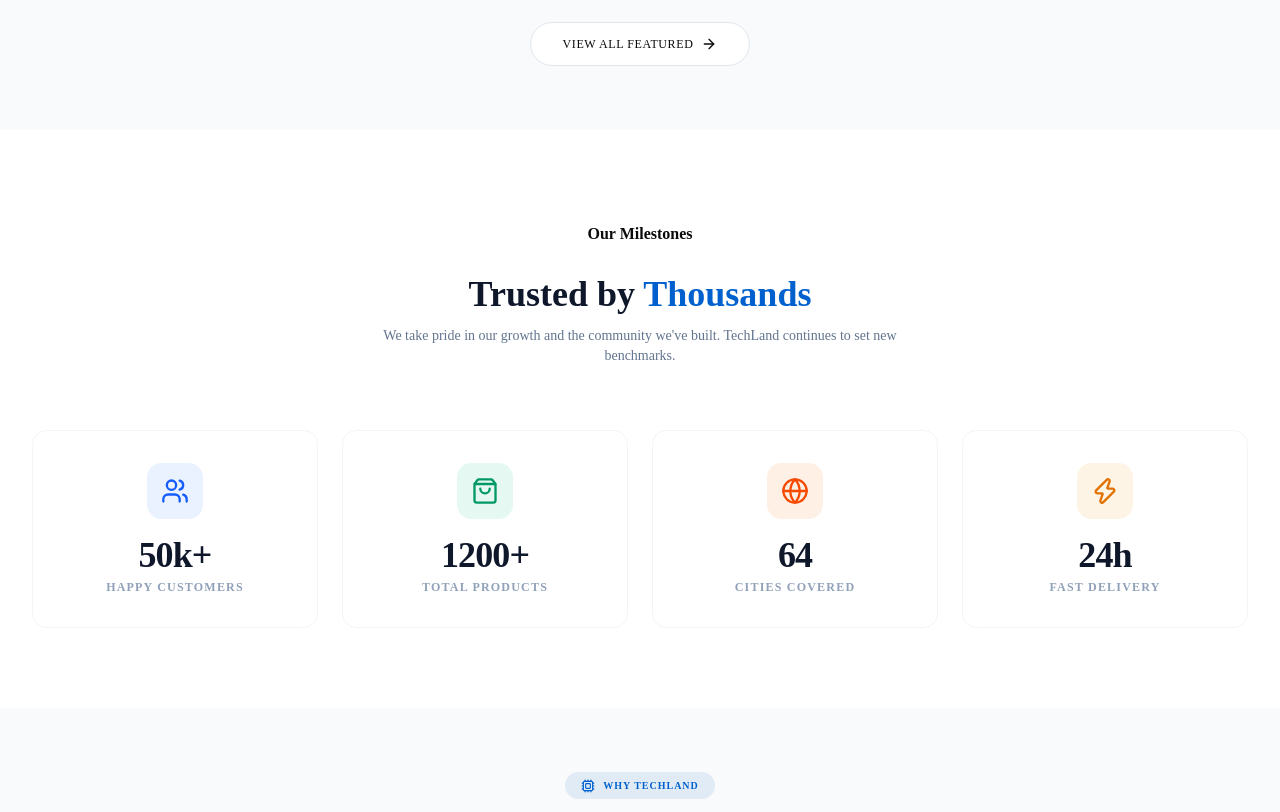
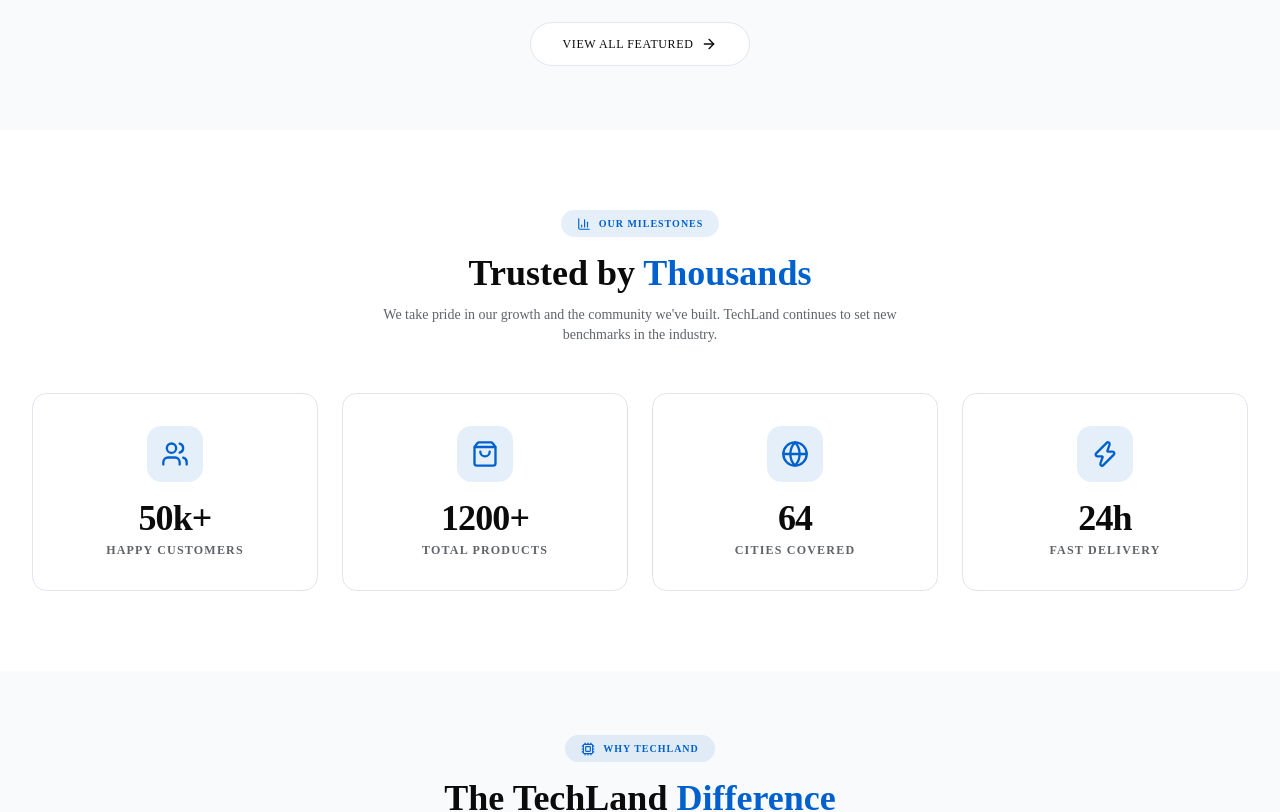
Before and after one commit to tanimahamed07/TechLand, a Next.js app: page / in a window 1280 px wide. Shown: the part 1540-2352 px from the top of the page. Built offline with nearby package versions, Linux system fonts and the light colour scheme; no server answers.

Commit message:
core: FAQSection section done

```diff
--- a/src/app/(public)/page.tsx
+++ b/src/app/(public)/page.tsx
@@ -4,6 +4,8 @@
 import StatSection from "@/components/home/StatSection";
 import WhyTechLand from "@/components/home/WhyTechLand";
 import TestimonialSection from "@/components/home/TestimonialSection";
+import NewsletterSection from "@/components/home/NewsletterSection";
+import FAQSection from "@/components/home/FAQSection";
 
 export default function Home() {
   return (
@@ -17,6 +19,8 @@
         <StatSection/>
         <WhyTechLand/>
         <TestimonialSection/>
+        <NewsletterSection/>
+        <FAQSection/>
       </main>
     </div>
   );
--- a/src/components/home/StatSection.tsx
+++ b/src/components/home/StatSection.tsx
@@ -1,7 +1,7 @@
 "use client";
 
 import React, { useEffect, useState } from "react";
-import { Users, ShoppingBag, Globe, Zap } from "lucide-react";
+import { Users, ShoppingBag, Globe, Zap, BarChart3 } from "lucide-react"; // BarChart3 আইকনটি হেডারের জন্য যোগ করা হয়েছে
 import { motion, animate } from "framer-motion";
 
 // --- কাউন্টার কম্পোনেন্ট ---
@@ -33,54 +33,51 @@
     label: "Happy Customers",
     value: "50k+",
     Icon: Users,
-    iconBg: "bg-blue-500/10",
-    iconColor: "text-blue-600",
-    hoverBorder: "hover:border-blue-300",
+    iconBg: "bg-primary/10",
+    iconColor: "text-primary",
   },
   {
     id: 2,
     label: "Total Products",
     value: "1200+",
     Icon: ShoppingBag,
-    iconBg: "bg-emerald-500/10",
-    iconColor: "text-emerald-600",
-    hoverBorder: "hover:border-emerald-300",
+    iconBg: "bg-primary/10",
+    iconColor: "text-primary",
   },
   {
     id: 3,
     label: "Cities Covered",
     value: "64",
     Icon: Globe,
-    iconBg: "bg-orange-500/10",
-    iconColor: "text-orange-600",
-    hoverBorder: "hover:border-orange-300",
+    iconBg: "bg-primary/10",
+    iconColor: "text-primary",
   },
   {
     id: 4,
     label: "Fast Delivery",
     value: "24h",
     Icon: Zap,
-    iconBg: "bg-amber-500/10",
-    iconColor: "text-amber-600",
-    hoverBorder: "hover:border-amber-300",
+    iconBg: "bg-primary/10",
+    iconColor: "text-primary",
   },
 ];
 
 export default function StatSection() {
   return (
-    <section className="py-20 bg-white">
+    <section className="py-20 bg-background transition-colors duration-300">
       <div className="container mx-auto px-6 lg:px-8">
-        {/* Header - Category Section এর সাথে হুবহু মিল রাখা হয়েছে */}
-        <div className="text-center mb-16">
-          <div className="badge badge-primary badge-lg mb-4 px-4 py-3 font-semibold">
+        {/* Header - WhyTechLand এর হেডারের সাথে হুবহু মিল রাখা হয়েছে */}
+        <div className="text-center mb-12">
+          <div className="inline-flex items-center gap-2 bg-primary/10 text-primary px-4 py-1.5 rounded-full text-[10px] font-bold uppercase tracking-widest mb-4">
+            <BarChart3 className="w-3.5 h-3.5" />
             Our Milestones
           </div>
-          <h2 className="text-3xl lg:text-4xl font-black text-slate-900 mb-3">
+          <h2 className="text-3xl lg:text-4xl font-black text-foreground mb-3">
             Trusted by <span className="text-primary">Thousands</span>
           </h2>
-          <p className="text-slate-500 max-w-xl mx-auto text-sm">
+          <p className="text-muted-foreground max-w-xl mx-auto text-sm">
             We take pride in our growth and the community we've built. TechLand
-            continues to set new benchmarks.
+            continues to set new benchmarks in the industry.
           </p>
         </div>
 
@@ -98,13 +95,13 @@
               <div
                 className={`
                   relative flex flex-col items-center gap-4 p-8 rounded-2xl
-                  bg-white border border-slate-100 ${item.hoverBorder}
+                  bg-card border border-border hover:border-primary/50
                   transition-all duration-300
-                  hover:-translate-y-2 hover:shadow-lg
+                  hover:-translate-y-2 hover:shadow-xl hover:shadow-primary/5
                   text-center
                 `}
               >
-                {/* Icon Container - Category Section এর স্টাইল */}
+                {/* Icon Container */}
                 <div
                   className={`w-14 h-14 rounded-2xl ${item.iconBg} flex items-center justify-center transition-transform duration-300 group-hover:scale-110`}
                 >
@@ -113,15 +110,15 @@
 
                 {/* Counter Content */}
                 <div>
-                  <h3 className="text-3xl md:text-4xl font-black tracking-tight text-slate-900">
+                  <h3 className="text-3xl md:text-4xl font-black tracking-tight text-foreground">
                     <Counter value={item.value} />
                   </h3>
-                  <p className="text-xs font-bold text-slate-400 uppercase tracking-widest mt-1 group-hover:text-primary transition-colors">
+                  <p className="text-xs font-bold text-muted-foreground uppercase tracking-widest mt-1 group-hover:text-primary transition-colors">
                     {item.label}
                   </p>
                 </div>
 
-                {/* Arrow Accent - Category Section এর ডেকোরেশনের সাথে মিল রাখতে */}
+                {/* Arrow Accent */}
                 <div className="absolute top-3 right-3 opacity-0 group-hover:opacity-100 transition-opacity duration-200">
                   <div
                     className={`w-5 h-5 rounded-full ${item.iconBg} flex items-center justify-center`}
--- a/src/components/home/TestimonialSection.tsx
+++ b/src/components/home/TestimonialSection.tsx
@@ -1,7 +1,7 @@
 "use client";
 
 import React from "react";
-import { Star, Quote, CheckCircle2 } from "lucide-react";
+import { Star, Quote, CheckCircle2, MessageSquareQuote } from "lucide-react";
 import { Swiper, SwiperSlide } from "swiper/react";
 import { Pagination, Autoplay } from "swiper/modules";
 
@@ -15,50 +15,36 @@
     role: "Full Stack Developer",
     avatar: "AA",
     rating: 5,
-    text: "TechLand has the best collection of high-end gadgets. I bought my mechanical keyboard and the delivery was incredibly fast!",
+    text: "TechLand has the best collection of high-end gadgets. Fast delivery!",
     product: "Keychron K2 V2",
-    avatarColor: "bg-blue-500/10 text-blue-600",
-    hoverBorder: "hover:border-blue-300",
+    avatarColor: "bg-primary/10 text-primary",
   },
   {
     name: "Samiul Islam",
     role: "Graphic Designer",
     avatar: "SI",
     rating: 5,
-    text: "Genuine products and very competitive pricing. Their customer support helped me choose the right color-accurate monitor.",
+    text: "Genuine products and very competitive pricing. Expert support from the team.",
     product: "ASUS ProArt Display",
-    avatarColor: "bg-emerald-500/10 text-emerald-600",
-    hoverBorder: "hover:border-emerald-300",
+    avatarColor: "bg-primary/10 text-primary",
   },
   {
     name: "Rahat Kabir",
     role: "Tech Reviewer",
     avatar: "RK",
     rating: 5,
-    text: "I've tried many shops, but TechLand's warranty service and genuine product assurance keep me coming back. Best in Dhaka!",
+    text: "I've tried many shops, but TechLand's warranty is the best in Dhaka! Highly recommended.",
     product: "Sony WH-1000XM5",
-    avatarColor: "bg-orange-500/10 text-orange-600",
-    hoverBorder: "hover:border-orange-300",
+    avatarColor: "bg-primary/10 text-primary",
   },
   {
     name: "Nabil Murtaza",
-    role: "Photography Hobbyist",
+    role: "Photographer",
     avatar: "NM",
     rating: 5,
-    text: "Lightning fast shipping across the country with real-time tracking. My drone arrived in perfect condition. Highly impressed!",
+    text: "My drone arrived in perfect condition. Highly impressed with the packaging!",
     product: "DJI Mini 3 Pro",
-    avatarColor: "bg-cyan-500/10 text-cyan-600",
-    hoverBorder: "hover:border-cyan-300",
-  },
-  {
-    name: "Zayan Khan",
-    role: "Student",
-    avatar: "ZK",
-    rating: 4,
-    text: "The student discounts are amazing. Got my laptop at a much lower price than other physical stores. Smooth checkout experience.",
-    product: "MacBook Air M2",
-    avatarColor: "bg-indigo-500/10 text-indigo-600",
-    hoverBorder: "hover:border-indigo-300",
+    avatarColor: "bg-primary/10 text-primary",
   },
 ];
 
@@ -67,11 +53,9 @@
     {[...Array(5)].map((_, i) => (
       <Star
         key={i}
-        size={12}
+        size={10}
         className={
-          i < rating
-            ? "fill-amber-400 text-amber-400"
-            : "fill-slate-200 text-slate-200"
+          i < rating ? "fill-amber-400 text-amber-400" : "fill-muted text-muted"
         }
       />
     ))}
@@ -80,92 +64,82 @@
 
 const Testimonials = () => {
   return (
-    <section className="py-20 bg-white relative overflow-hidden">
-      {/* Background Decor */}
-      <div className="absolute top-0 right-0 w-64 h-64 bg-primary/5 rounded-full blur-3xl -z-10" />
-      <div className="absolute bottom-0 left-0 w-64 h-64 bg-blue-500/5 rounded-full blur-3xl -z-10" />
-
+    <section className="py-16 bg-background relative overflow-hidden transition-colors duration-300">
       <div className="container mx-auto px-6 lg:px-8">
-        {/* Header - consistent with WhyTechLand section */}
-        <div className="text-center mb-16">
+        {/* Header - WhyTechLand এর হেডারের সাথে হুবহু মিল রাখা হয়েছে */}
+        <div className="text-center mb-12">
           <div className="inline-flex items-center gap-2 bg-primary/10 text-primary px-4 py-1.5 rounded-full text-[10px] font-bold uppercase tracking-widest mb-4">
+            <MessageSquareQuote className="w-3.5 h-3.5" />
             Customer Stories
           </div>
-          <h2 className="text-3xl lg:text-4xl font-black text-slate-900 mb-3">
+          <h2 className="text-3xl lg:text-4xl font-black text-foreground mb-3">
             Trusted by <span className="text-primary">Thousands</span>
           </h2>
-          <p className="text-slate-500 max-w-xl mx-auto text-sm">
+          <p className="text-muted-foreground max-w-xl mx-auto text-sm">
             Real reviews from tech enthusiasts who trust TechLand for their
-            daily gadgets and hardware.
+            premium hardware and gadget needs.
           </p>
         </div>
 
-        {/* Swiper Slider */}
         <Swiper
           modules={[Pagination, Autoplay]}
           pagination={{ clickable: true }}
-          autoplay={{ delay: 5000, disableOnInteraction: false }}
+          autoplay={{ delay: 5000 }}
           loop={true}
-          spaceBetween={24}
+          spaceBetween={20}
           breakpoints={{
             0: { slidesPerView: 1 },
             768: { slidesPerView: 2 },
-            1024: { slidesPerView: 3 },
+            1024: { slidesPerView: 3.2 },
           }}
-          className="!pb-14"
+          className="!pb-14 !flex !items-stretch"
         >
           {testimonials.map((t, index) => (
-            <SwiperSlide key={index}>
-              <div
-                className={`
-                  relative flex flex-col h-full p-8 rounded-2xl border border-slate-100 bg-white
-                  shadow-sm transition-all duration-300 ${t.hoverBorder} hover:shadow-lg hover:-translate-y-2
-                `}
-              >
-                {/* Quote Icon Accent */}
-                <div className="absolute top-6 right-6 opacity-5 group-hover:opacity-10 transition-opacity pointer-events-none">
-                  <Quote size={40} className="text-primary" />
+            <SwiperSlide key={index} className="!h-auto">
+              <div className="relative flex flex-col h-full p-6 rounded-2xl border border-border bg-card shadow-sm hover:border-primary/40 transition-all duration-300 hover:shadow-md group">
+                {/* Slim Quote Icon */}
+                <div className="absolute top-4 right-4 opacity-5 pointer-events-none">
+                  <Quote size={30} className="text-primary" />
                 </div>
 
                 {/* Top Row: Avatar & Rating */}
-                <div className="flex items-center justify-between mb-6">
+                <div className="flex items-center justify-between mb-4">
                   <div
-                    className={`w-12 h-12 rounded-xl ${t.avatarColor} flex items-center justify-center font-black text-sm group-hover:scale-110 transition-transform duration-300`}
+                    className={`w-10 h-10 rounded-lg ${t.avatarColor} flex items-center justify-center font-black text-xs`}
                   >
                     {t.avatar}
                   </div>
                   <StarRating rating={t.rating} />
                 </div>
 
-                {/* Content */}
-                <p className="text-slate-600 text-sm leading-relaxed mb-6 italic flex-1">
+                {/* Content - flex-1 keeps heights equal */}
+                <p className="text-muted-foreground text-[13px] leading-relaxed mb-4 italic flex-1">
                   "{t.text}"
                 </p>
 
                 {/* Product Tag */}
-                <div className="mb-6">
-                  <span className="inline-flex items-center gap-1.5 px-3 py-1 rounded-lg bg-slate-50 border border-slate-100 text-[10px] font-bold text-slate-400 uppercase tracking-wider">
-                    <span className="w-1.5 h-1.5 rounded-full bg-primary/40" />
+                <div className="mb-4 mt-auto">
+                  <span className="inline-flex items-center gap-1.5 px-2.5 py-1 rounded-md bg-secondary text-[9px] font-bold text-muted-foreground uppercase">
+                    <span className="w-1 h-1 rounded-full bg-primary" />
                     {t.product}
                   </span>
                 </div>
 
-                {/* Footer Divider */}
-                <div className="h-px bg-slate-100 w-full mb-6" />
+                <div className="h-px bg-border w-full mb-4" />
 
                 {/* Author Info */}
                 <div className="flex items-center justify-between">
                   <div>
-                    <h4 className="font-bold text-slate-900 text-sm leading-tight">
+                    <h4 className="font-bold text-foreground text-xs">
                       {t.name}
                     </h4>
-                    <p className="text-[10px] text-slate-400 font-medium mt-1 uppercase tracking-widest">
+                    <p className="text-[9px] text-muted-foreground font-medium uppercase tracking-wider">
                       {t.role}
                     </p>
                   </div>
-                  <div className="flex items-center gap-1 text-emerald-600 bg-emerald-50 px-2 py-1 rounded-md">
-                    <CheckCircle2 size={10} />
-                    <span className="text-[9px] font-bold uppercase tracking-tighter">
+                  <div className="flex items-center gap-1 text-emerald-600 bg-emerald-500/10 px-1.5 py-0.5 rounded-md">
+                    <CheckCircle2 size={8} />
+                    <span className="text-[8px] font-bold uppercase">
                       Verified
                     </span>
                   </div>
```
Also changed, not shown: src/components/home/FAQSection.tsx (added, +94 -0 lines), src/components/home/NewsletterSection.tsx (added, +98 -0 lines).
